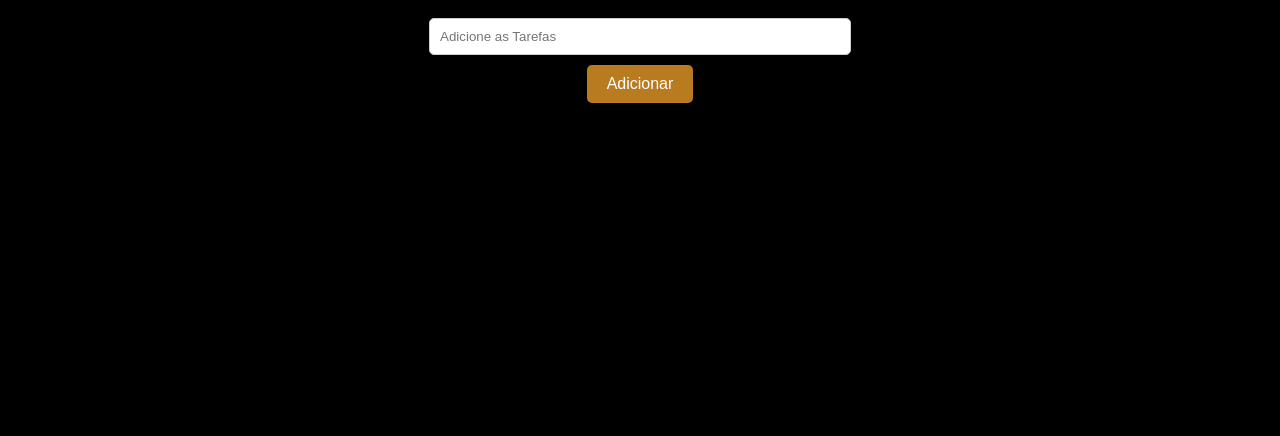
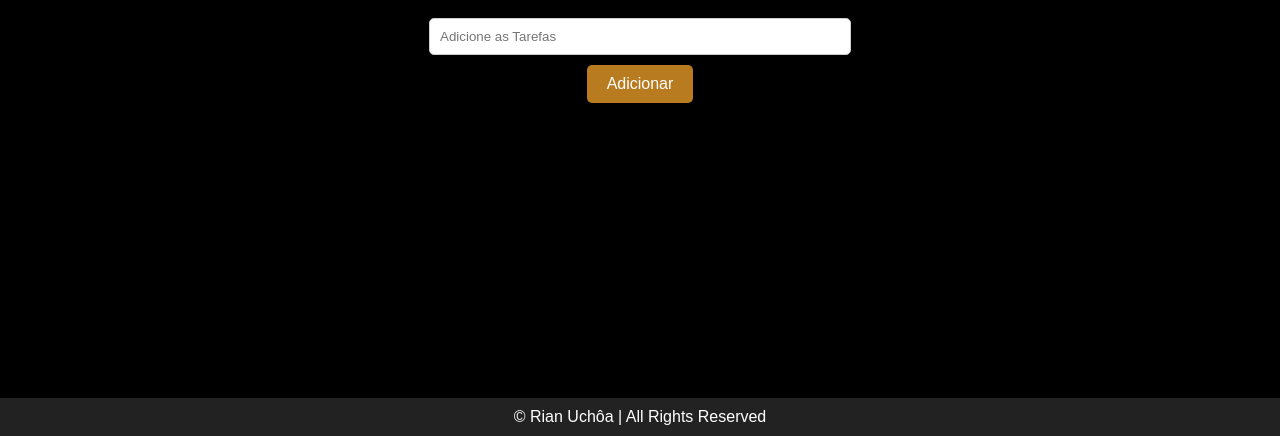
Before and after one commit to Uchoacode/ToDoList, a plain HTML site: page index.html in a window 1280 px wide. Shown: the part 364-800 px from the top of the page. Drawn offline with Linux system fonts and the light colour scheme.

Commit message:
index.html

```diff
--- a/index.html
+++ b/index.html
@@ -15,6 +15,10 @@
 
         <div id="erro-container"></div>
 
+        <footer>
+            © Rian Uchôa | All Rights Reserved
+        </footer>
+
         <script src="script.js"></script>
     </body>
 </html>
```
